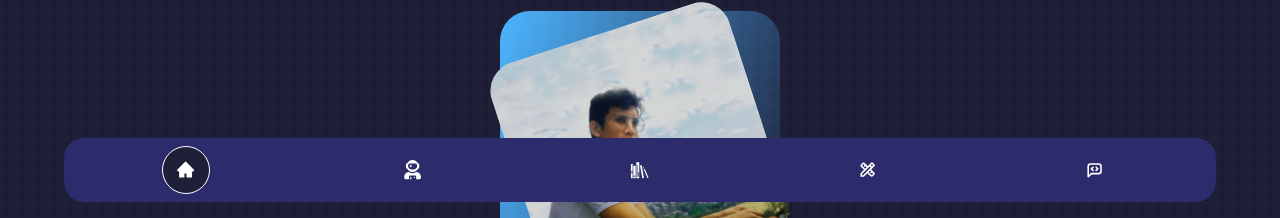
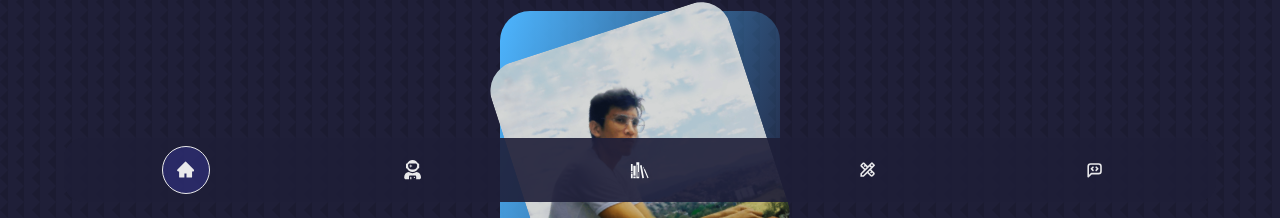
Before and after one commit to miltondw/miltondw, a Next.js app: page / in a window 1280 px wide. Shown: the part 582-800 px from the top of the page. Built offline with nearby package versions, Linux system fonts and the light colour scheme.

Commit message:
fix color

```diff
--- a/src/components/Atoms/Navbar/styles.module.scss
+++ b/src/components/Atoms/Navbar/styles.module.scss
@@ -1,19 +1,20 @@
 .navbar {
   position: fixed;
-  background: var(--bg-color-variante);
+  background: var(--bg-color);
   width: 90%;
   bottom: 1em;
   left: 5%;
   border-radius: 20px;
   padding: 0.5em;
   z-index: 1000;
+  opacity: 0.9;
   .navItems {
     display: flex;
     font-size: 1.2em;
     justify-content: space-around;
     .active {
       border: 1px solid;
-      background: var(--bg-color);
+      background: var(--bg-color-variante);
     }
     .navItem {
       width: 2.5em;
```
